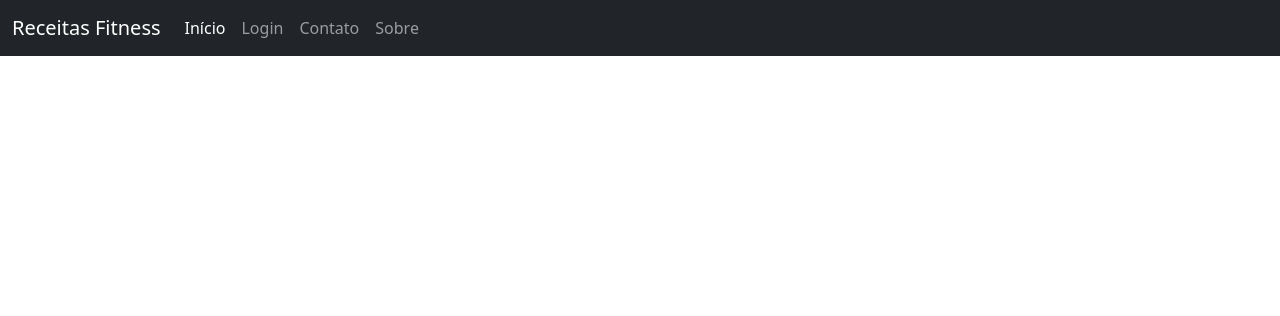
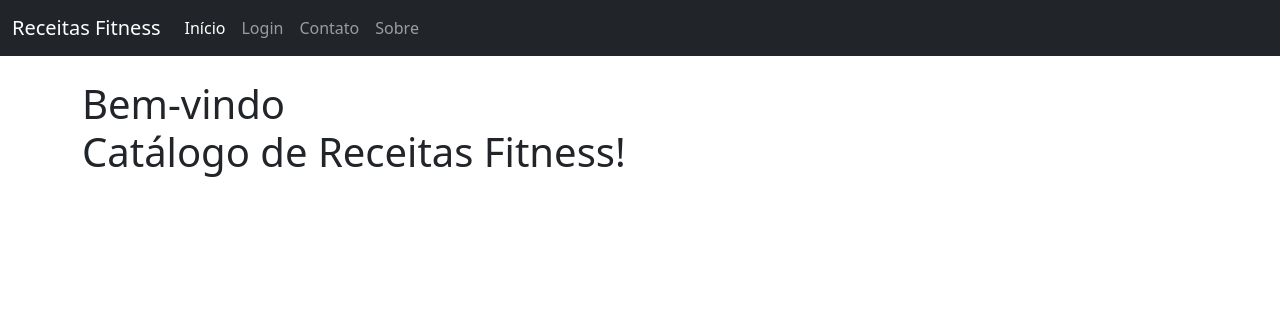
Before and after one commit to DiegoGabriel20/Trabalho-de-PHP, a PHP site: page /menu.php in a window 1280 px wide. Shown: the top 316 px of the page. Run offline with PHP 8.4, Linux system fonts and the light colour scheme.

Commit message:
Conteudo da pagina

```diff
--- a/menu.php
+++ b/menu.php
@@ -34,6 +34,15 @@
     </div>
 </nav>
 
+<!-- Conteúdo da página -->
+<div class="container mt-4">
+    <?php
+        echo "<h1>Bem-vindo <br> Catálogo de Receitas Fitness!</h1>";
+    ?>
+</div>
+
+
+
 
 
 
```
